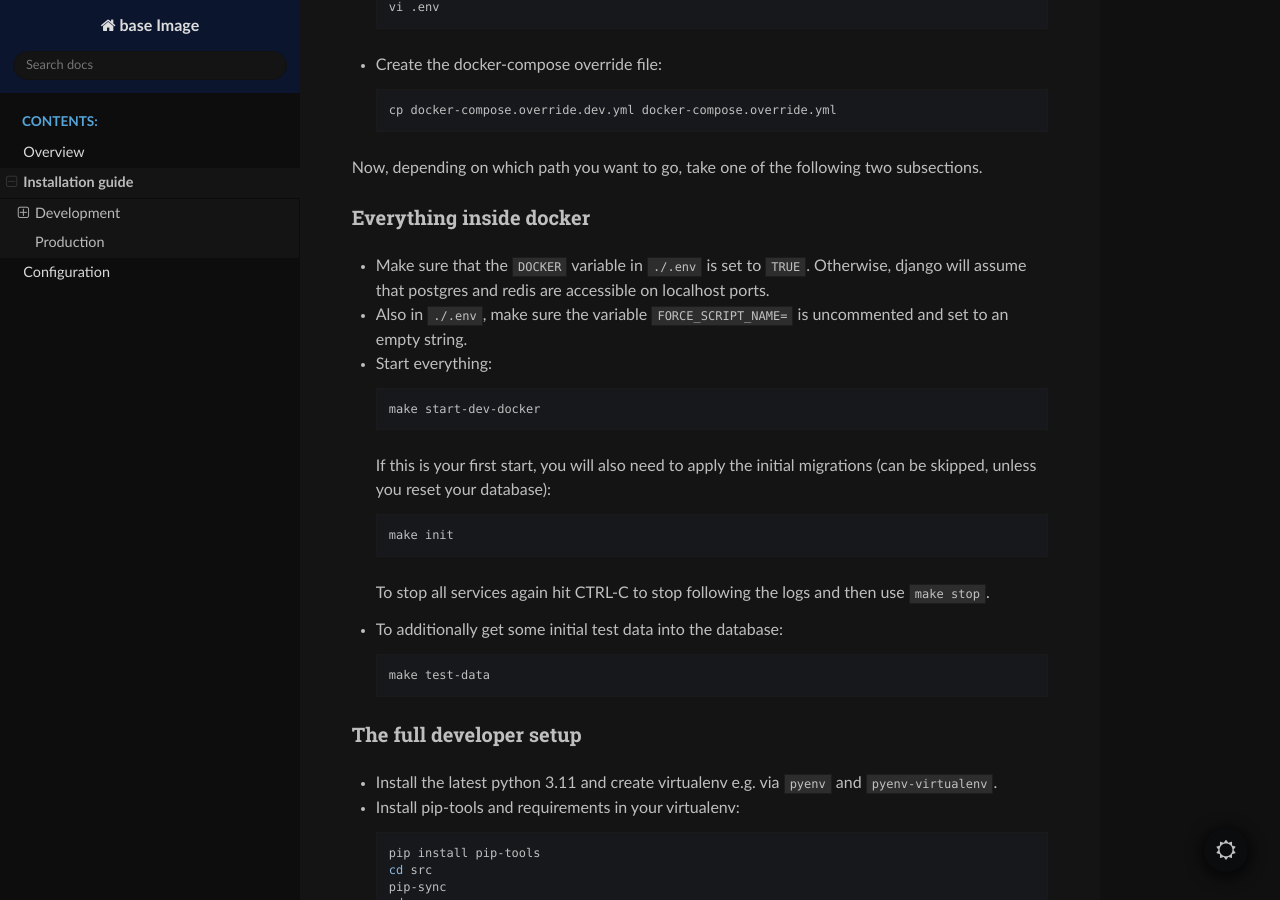
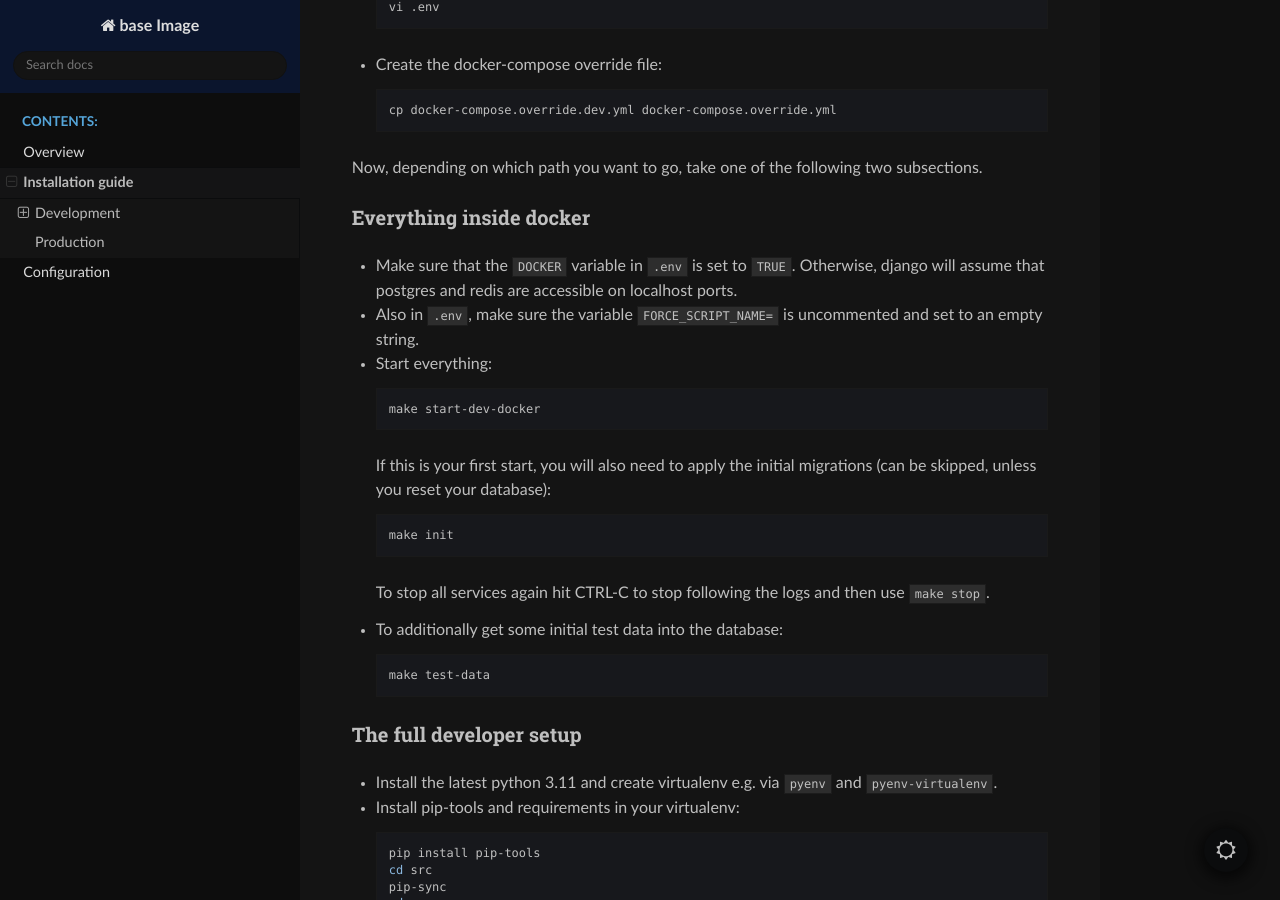
Before and after one commit to base-angewandte/image-backend, a Sphinx documentation site: the page built from docs/install.md, in a window 1280 px wide and 900 px high, scrolled down 684 px. Built offline with Sphinx 7.4.7 and the Read the Docs theme 2.0.0, drawn with Linux system fonts in a browser that asks for light colours.

```diff
--- a/docs/install.md
+++ b/docs/install.md
@@ -43,10 +43,10 @@ subsections.
 
 ### Everything inside docker
 
-- Make sure that the `DOCKER` variable in `./.env` is set to
+- Make sure that the `DOCKER` variable in `.env` is set to
   `TRUE`. Otherwise, django will assume that postgres and redis are accessible
   on localhost ports.
-- Also in `./.env`, make sure the variable `FORCE_SCRIPT_NAME=` is uncommented and set to an empty string.
+- Also in `.env`, make sure the variable `FORCE_SCRIPT_NAME=` is uncommented and set to an empty string.
 
 - Start everything:
 
```
